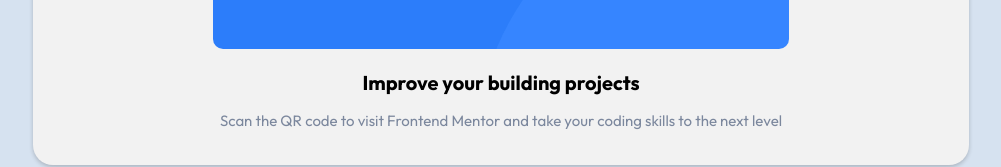
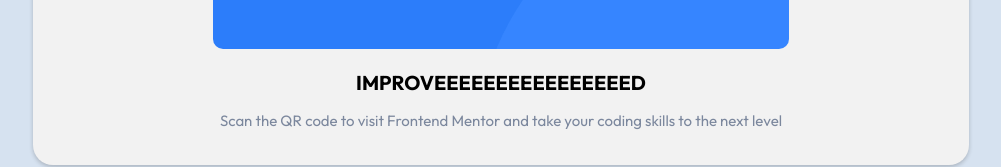
Before and after one commit to pl-gonzalez/QRCode, a plain HTML site: page index.html in a window 1280 px wide. Shown: the part 759-926 px from the top of the page, without its empty margins (139-1140 px from the left). Drawn offline with Linux system fonts and the light colour scheme.

Commit message:
alterado card title (tudo teste)

```diff
--- a/index.html
+++ b/index.html
@@ -25,7 +25,7 @@
     </div>
 
     <div class="card__description">
-      <h2 class="card__description-title">Improve your  building projects</h2>
+      <h2 class="card__description-title">IMPROVEEEEEEEEEEEEEEEED</h2>
       <p class="card__description-text">Scan the QR code to visit Frontend Mentor and take your coding skills to the next level</p>
     </div>
 
```
